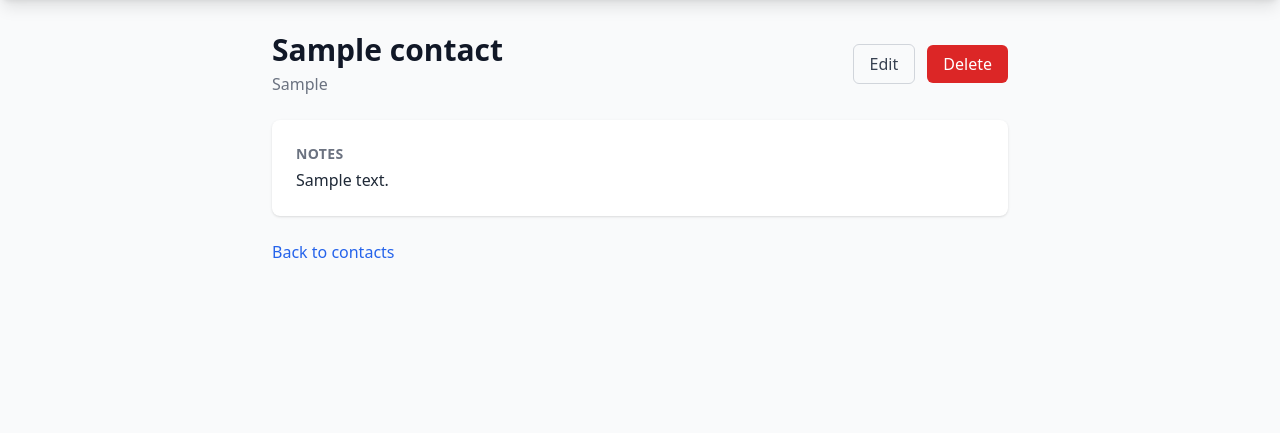
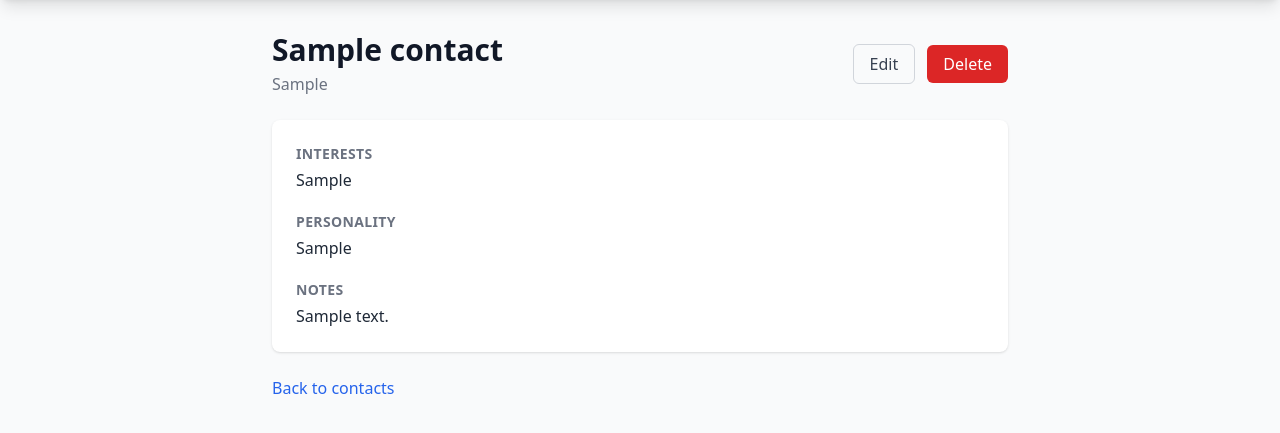
Before and after one commit to jskopek/forsee, a Django app: page /contacts/00000000-0000-0000-0000-000000000001/ in a window 1280 px wide. Shown: the part 64-497 px from the top of the page. Run offline with Django 5.2, Linux system fonts and the light colour scheme; a user stored in the database is signed in; tables that the repository leaves empty hold one stand-in row (values such as "Sample post"); some libraries are stand-ins or nearby versions.

Commit message:
Adding additional fields to contacts

```diff
--- a/contacts/models.py
+++ b/contacts/models.py
@@ -17,6 +17,8 @@ class Contact(models.Model):
     name = models.CharField(max_length=200)
     relationship = models.CharField(max_length=100, blank=True)
     notes = models.TextField(blank=True)
+    interests = models.TextField(blank=True)
+    personality = models.TextField(blank=True)
     created_at = models.DateTimeField(auto_now_add=True)
     updated_at = models.DateTimeField(auto_now=True)
 
--- a/contacts/templates/contacts/contact_detail.html
+++ b/contacts/templates/contacts/contact_detail.html
@@ -17,7 +17,21 @@
         </div>
     </div>
 
-    <div class="bg-white shadow rounded-lg p-6 space-y-4">
+    <div class="bg-white shadow rounded-lg p-6 space-y-5">
+        {% if object.interests %}
+            <div>
+                <h2 class="text-sm font-semibold text-gray-500 uppercase tracking-wide">Interests</h2>
+                <p class="mt-1 text-gray-800 whitespace-pre-wrap">{{ object.interests }}</p>
+            </div>
+        {% endif %}
+
+        {% if object.personality %}
+            <div>
+                <h2 class="text-sm font-semibold text-gray-500 uppercase tracking-wide">Personality</h2>
+                <p class="mt-1 text-gray-800 whitespace-pre-wrap">{{ object.personality }}</p>
+            </div>
+        {% endif %}
+
         {% if object.notes %}
             <div>
                 <h2 class="text-sm font-semibold text-gray-500 uppercase tracking-wide">Notes</h2>
--- a/contacts/views.py
+++ b/contacts/views.py
@@ -20,10 +20,11 @@ class CrispyFormMixin:
         form.helper = FormHelper()
         form.helper.template_pack = "tailwind"
         form.helper.form_tag = False
-        if "notes" in form.fields:
-            form.fields["notes"].widget = forms.Textarea(
-                attrs={"rows": 4, "placeholder": "Additional context"}
-            )
+        for field_name in ("notes", "interests", "personality"):
+            if field_name in form.fields:
+                form.fields[field_name].widget = forms.Textarea(
+                    attrs={"rows": 4, "placeholder": "Add context"}
+                )
         return form
 
 
@@ -37,7 +38,7 @@ class ContactDetailView(ContactMixin, DetailView):
 
 
 class ContactCreateView(CrispyFormMixin, ContactMixin, CreateView):
-    fields = ["name", "relationship", "notes"]
+    fields = ["name", "relationship", "interests", "personality", "notes"]
 
     def form_valid(self, form):
         form.instance.user = self.request.user
@@ -45,7 +46,7 @@ class ContactCreateView(CrispyFormMixin, ContactMixin, CreateView):
 
 
 class ContactUpdateView(CrispyFormMixin, ContactMixin, UpdateView):
-    fields = ["name", "relationship", "notes"]
+    fields = ["name", "relationship", "interests", "personality", "notes"]
 
 
 class ContactDeleteView(ContactMixin, DeleteView):
--- a/templates/confirm_delete.html
+++ b/templates/confirm_delete.html
@@ -11,9 +11,11 @@
         </p>
         <form method="post" class="flex items-center justify-end space-x-3">
             {% csrf_token %}
-            <a href="{{ cancel_url|default:object.get_absolute_url }}" class="px-4 py-2 rounded-md border border-gray-300 text-gray-700 hover:bg-gray-50">
+            {% if cancel_url %}
+            <a href="{{ cancel_url }}" class="px-4 py-2 rounded-md border border-gray-300 text-gray-700 hover:bg-gray-50">
                 Cancel
             </a>
+            {% endif %}
             <button type="submit" class="px-4 py-2 rounded-md bg-red-600 text-white hover:bg-red-700">
                 Delete
             </button>
```
Also changed, not shown: contacts/admin.py (+11 -3 lines), contacts/templates/contacts/contact_list.html (+10 -0 lines), contacts/migrations/0002_contact_interests_contact_personality.py (added).
